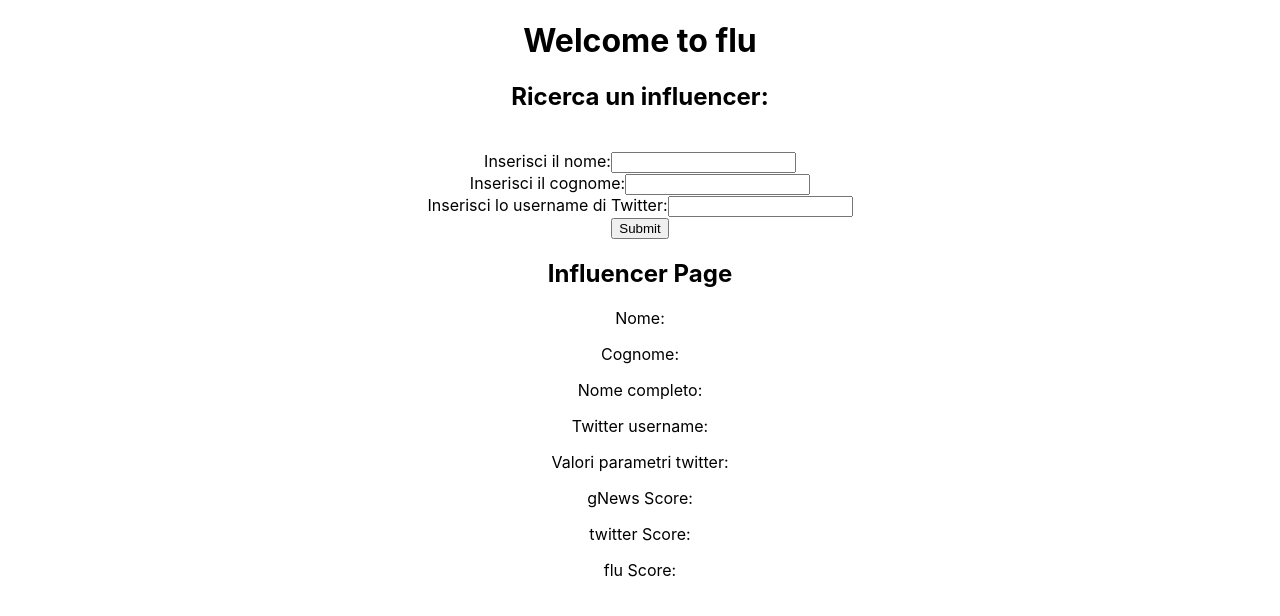
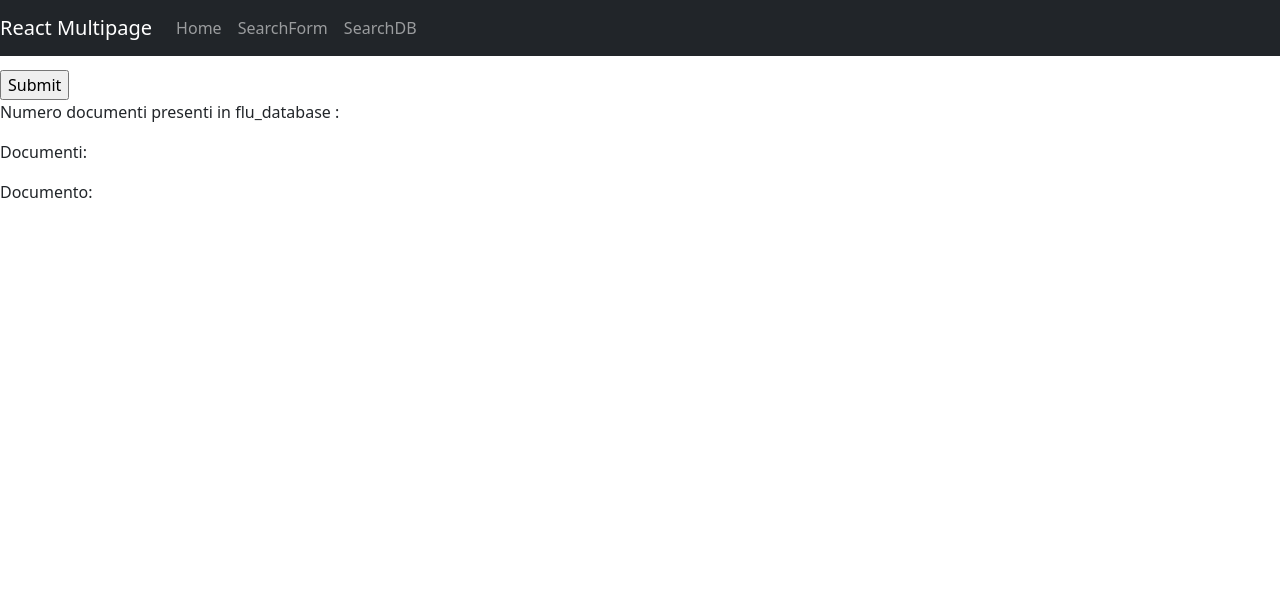
Before and after one commit to EmanueleAntonini/flu, a React (Create React App) app in the folder FluClient/flu-client/: page /searchdb in a window 1280 px wide. Shown: the top 616 px of the page. Built offline with nearby package versions, Linux system fonts and the light colour scheme.

Commit message:
interfaccia client

```diff
--- a/FluClient/flu-client/package.json
+++ b/FluClient/flu-client/package.json
@@ -6,8 +6,11 @@
     "@testing-library/jest-dom": "^5.16.1",
     "@testing-library/react": "^12.1.2",
     "@testing-library/user-event": "^13.5.0",
+    "bootstrap": "^5.1.3",
     "react": "^17.0.2",
+    "react-bootstrap": "^2.1.1",
     "react-dom": "^17.0.2",
+    "react-router-dom": "^5.3.0",
     "react-scripts": "5.0.0",
     "request": "^2.88.2",
     "web-vitals": "^2.1.3"
--- a/FluClient/flu-client/src/App.js
+++ b/FluClient/flu-client/src/App.js
@@ -1,20 +1,39 @@
 import logo from './logo.svg';
+import React, { Component } from 'react';
+import 'bootstrap/dist/css/bootstrap.min.css';
+import { BrowserRouter, Route, Switch } from 'react-router-dom';
+import Container from 'react-bootstrap/Container';
+import Row from 'react-bootstrap/Row';
+import Col from 'react-bootstrap/Col';
 import './App.css';
 import SearchForm from './SearchForm';
+import SearchDB from './SearchDB';
+import Home from './Home';
+import Error from './Error';
+import Navigation from './Navigation';
 
-function App() {
-  return (
-    <div className="App">
-      <header>
-        <h1>
-          Welcome to flu
-        </h1>
-      </header>
-      <div>
-        <SearchForm />
-      </div>
-    </div>
-  );
-}
+class App extends Component {
 
-export default App;
+  render() {
+      return (
+         <BrowserRouter>
+
+            <Navigation />
+            <Container fluid="true">
+            <Row>
+            <Col>
+              <Switch>
+               <Route path="/" component={Home} exact/>
+               <Route path="/searchform" component={SearchForm}/>
+               <Route path="/searchdb" component={SearchDB}/>
+               <Route component={Error}/>
+             </Switch>
+             </Col>
+             </Row>
+          </Container>
+        </BrowserRouter>
+      );
+    }
+  }
+
+  export default App;
--- /dev/null
+++ b/FluClient/flu-client/src/Error.js
@@ -0,0 +1,10 @@
+import React from 'react';
+
+const Error = () => {
+    return (
+       <div>
+          <p>Error: Page Not Found!</p>
+       </div>
+    );
+}
+export default Error;
--- /dev/null
+++ b/FluClient/flu-client/src/Home.js
@@ -0,0 +1,11 @@
+import React from 'react';
+
+const Home = () => {
+    return (
+       <div>
+           <h1>Home Page</h1>
+           <p>Welcome to flu</p>
+       </div>
+    );
+}
+export default Home;
--- /dev/null
+++ b/FluClient/flu-client/src/Navigation.js
@@ -0,0 +1,20 @@
+import React from 'react';
+import Navbar from 'react-bootstrap/Navbar';
+import Nav from 'react-bootstrap/Nav';
+
+const Navigation = () => {
+    return (
+        <Navbar bg="dark" variant="dark" expand="lg" fixed="top">
+          <Navbar.Brand href="/">React Multipage</Navbar.Brand>
+          <Navbar.Toggle aria-controls="basic-navbar-nav" />
+          <Navbar.Collapse id="basic-navbar-nav">
+            <Nav className="mr-auto">
+             <Nav.Link href="/" id="home">Home</Nav.Link>
+             <Nav.Link href="/searchform" id="searchform">SearchForm</Nav.Link>
+             <Nav.Link href="/searchdb" id="searchdb">SearchDB</Nav.Link>
+            </Nav>
+          </Navbar.Collapse>
+      </Navbar>
+    );
+}
+export default Navigation;
--- /dev/null
+++ b/FluClient/flu-client/src/SearchDB.js
@@ -0,0 +1,46 @@
+import React from 'react';
+
+class SearchDB extends React.Component {
+    constructor(props) {
+        super(props);
+        this.state = {
+            numdoc: "",
+            influencer: "",
+            documenti: "",
+        };
+        this.handleSubmit = this.handleSubmit.bind(this);
+    }
+
+    async handleSubmit(event) {
+        event.preventDefault()
+        console.log(this.state.name,this.state.surname,this.state.twitterUsername);
+        const response = await fetch("http://localhost:8080/getAllInfluencers");
+        const data = await response.json();
+        this.setState({ numdoc: JSON.stringify(data.total_rows) });
+        this.setState({ influencer: JSON.stringify(data.rows) });
+        for (var i=0; i < data.total_rows; ++i){
+            this.setState({ documenti: JSON.stringify(data.rows[i]) });
+        }
+
+        console.log(data);
+        event.preventDefault()
+    }
+
+    render() {
+        return (
+            <div>
+                <form onSubmit={this.handleSubmit}>
+                    <h2>
+                        Documenti presenti in flu_database
+                    </h2>
+                    <br />
+                    <input type="submit" value="Submit" />
+                </form>
+                <p><label> Numero documenti presenti in flu_database : </label>{this.state.numdoc}</p>
+                <p><label> Documenti: </label>{this.state.influencer}</p>
+                <p><label> Documento: </label>{this.state.documenti}</p>
+            </div>
+        );
+    }
+}
+export default SearchDB;
```
Also changed, not shown: 1 other file (tests, documents, lock files or other folders).
